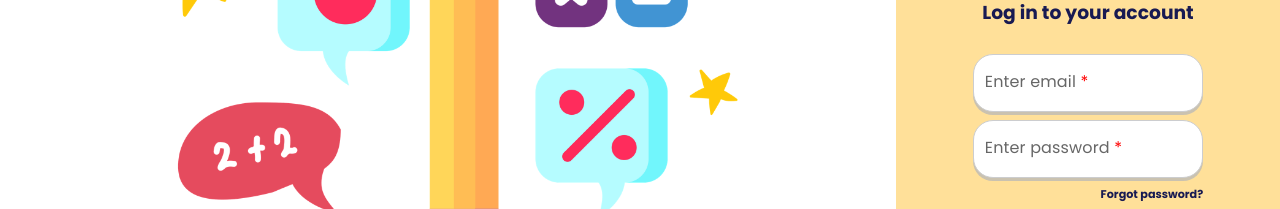
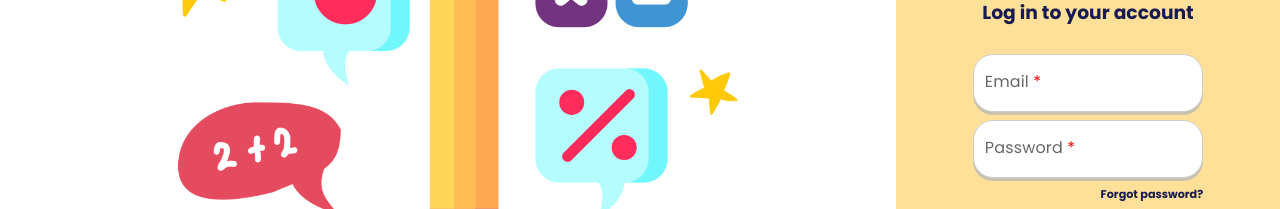
Before and after one commit to 8maaan/MathMinds, a React (Create React App) app in the folder client/: page /login in a window 1280 px wide. Shown: the part 320-529 px from the top of the page. Built offline with nearby package versions, Linux system fonts and the light colour scheme; no server answers.

Commit message:
Minor update on the labels on the texfields of LoginPage.js

```diff
--- a/client/src/Pages/LoginPage.js
+++ b/client/src/Pages/LoginPage.js
@@ -88,7 +88,7 @@ const LoginPage = () => {
                             required
                             error={!isValid}
                             variant='filled'
-                            label={<span>Enter email<span style={{color: 'red'}}> *</span></span>}
+                            label={<span>Email<span style={{color: 'red'}}> *</span></span>}
                             fullWidth
                             InputProps={txtFieldInputProps}
                             InputLabelProps={{ required: false }}
@@ -102,7 +102,7 @@ const LoginPage = () => {
                             helperText={!isValid? 'Incorrect email or password' : null}
                             type='password'
                             variant='filled'
-                            label={<span>Enter password<span style={{color: 'red'}}> *</span></span>}
+                            label={<span>Password<span style={{color: 'red'}}> *</span></span>}
                             fullWidth
                             InputProps={{...txtFieldInputProps}}
                             InputLabelProps={{ required: false }}
```
